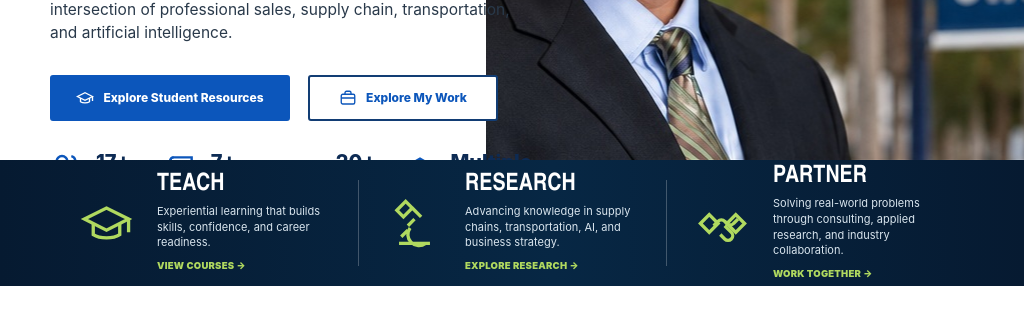
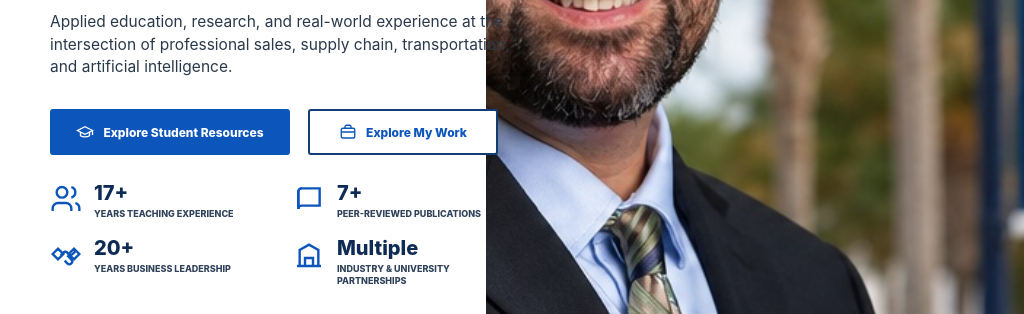
Before and after one commit to koconnor1-cloud/kennyoconnor-site, a plain HTML site: page index.html in a window 1024 px wide. Shown: the part 422-736 px from the top of the page. Drawn offline with Linux system fonts and the light colour scheme.

Commit message:
Apply hard iPad hero height fix without pointer detection

```diff
--- a/home-tablet-fix.css
+++ b/home-tablet-fix.css
@@ -1,30 +1,84 @@
-/* iPad/tablet homepage layout fix.
-   Large iPads in landscape can report CSS widths around 1366px, so a simple
-   max-width:1180px breakpoint misses them. Target coarse-pointer devices up to
-   1400px and let the hero grow tall enough for the metrics row. */
-@media (hover:none) and (pointer:coarse) and (min-width:700px) and (max-width:1400px){
-  .hero{height:auto;min-height:700px;overflow:hidden}
-  .hero .container{height:auto;min-height:700px;align-items:stretch}
-  .hero-copy{height:auto;min-height:700px;padding-top:48px;padding-bottom:58px;justify-content:center}
-  .hero-title{font-size:clamp(48px,5vw,62px)}
-  .hero-lede{max-width:620px}
-  .metrics{margin-top:28px;margin-bottom:18px}
-  .hero-visual{height:100%;min-height:700px}
-  .triad{position:relative;z-index:3;clear:both}
+/* Homepage tablet/iPad hard fix.
+   iPad landscape can use desktop-class viewport widths around 1366–1376px.
+   Do not rely on hover/pointer media features; Safari may report them differently
+   depending on keyboard/trackpad state. */
+
+@media (min-width:901px) and (max-width:1400px){
+  .hero{
+    height:720px !important;
+    min-height:720px !important;
+    overflow:hidden !important;
+  }
+  .hero .container{
+    height:720px !important;
+    min-height:720px !important;
+    align-items:stretch !important;
+  }
+  .hero-copy{
+    height:720px !important;
+    min-height:720px !important;
+    padding-top:44px !important;
+    padding-bottom:70px !important;
+    justify-content:center !important;
+  }
+  .hero-visual{
+    height:720px !important;
+    min-height:720px !important;
+  }
+  .metrics{
+    margin-top:28px !important;
+    margin-bottom:0 !important;
+  }
+  .triad{
+    position:relative !important;
+    z-index:3 !important;
+    clear:both !important;
+    margin-top:0 !important;
+  }
 }
 
-/* Medium-width tablets: move the four metrics into two rows. */
-@media (hover:none) and (pointer:coarse) and (min-width:700px) and (max-width:1180px){
-  .metrics{grid-template-columns:repeat(2,minmax(0,1fr));gap:18px 24px;max-width:620px}
-  .metric{grid-template-columns:33px 1fr}
+/* Medium-width tablets: use two rows of metrics for extra room. */
+@media (min-width:700px) and (max-width:1180px){
+  .hero{
+    height:760px !important;
+    min-height:760px !important;
+  }
+  .hero .container,
+  .hero-copy,
+  .hero-visual{
+    height:760px !important;
+    min-height:760px !important;
+  }
+  .metrics{
+    grid-template-columns:repeat(2,minmax(0,1fr)) !important;
+    gap:18px 24px !important;
+    max-width:620px !important;
+  }
+  .metric{grid-template-columns:33px 1fr !important}
 }
 
-/* Portrait tablets get extra breathing room and a slightly narrower image panel. */
-@media (hover:none) and (pointer:coarse) and (min-width:700px) and (max-width:900px){
-  .hero{min-height:760px}
-  .hero .container{min-height:760px;grid-template-columns:60% 40%}
-  .hero-copy{min-height:760px;padding-right:18px;padding-bottom:62px}
-  .hero-visual{width:45%;min-height:760px}
-  .hero-title{font-size:50px}
-  .metrics{max-width:540px}
+/* Portrait tablets. */
+@media (min-width:700px) and (max-width:900px){
+  .hero{
+    height:auto !important;
+    min-height:800px !important;
+  }
+  .hero .container{
+    height:auto !important;
+    min-height:800px !important;
+    grid-template-columns:60% 40% !important;
+  }
+  .hero-copy{
+    height:auto !important;
+    min-height:800px !important;
+    padding-right:18px !important;
+    padding-bottom:74px !important;
+  }
+  .hero-visual{
+    width:45% !important;
+    height:100% !important;
+    min-height:800px !important;
+  }
+  .hero-title{font-size:50px !important}
+  .metrics{max-width:540px !important}
 }
```
